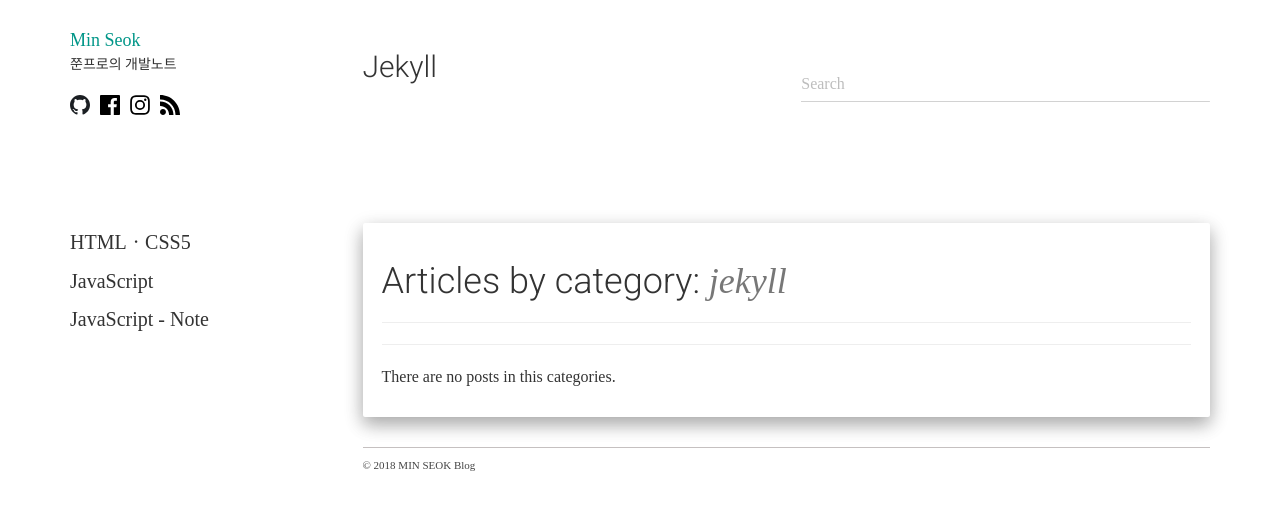
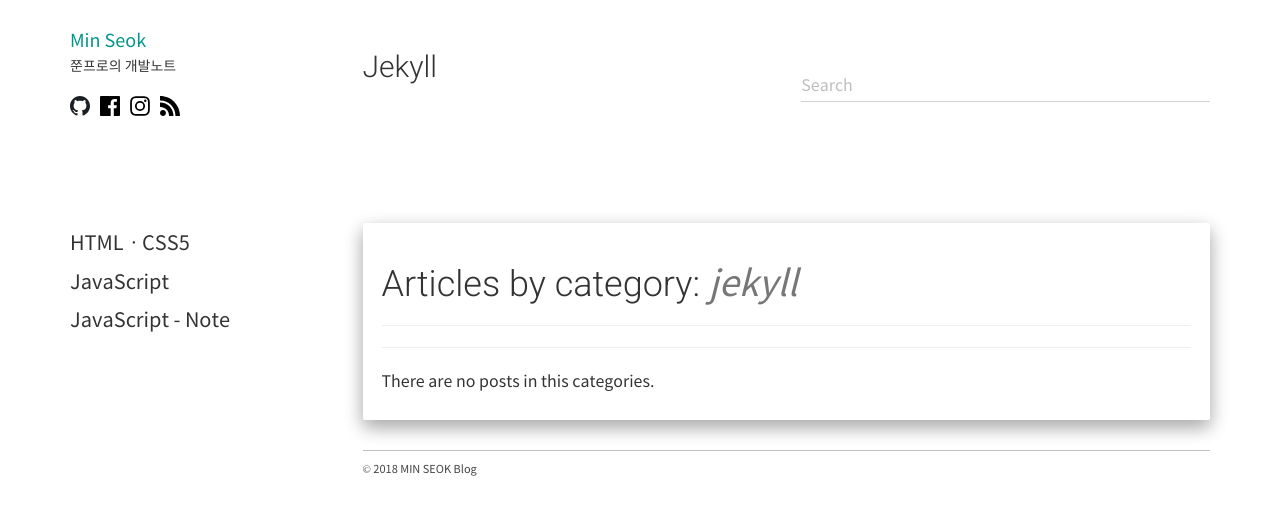
Before and after one commit to alalstjr/promote.github.io, a Jekyll site: the page built from category/jekyll.md, in a window 1280 px wide. Shown: the top 515 px of the page. Built offline with Jekyll 4.4.1, drawn with Linux system fonts in a browser that asks for light colours; nearby versions of some CDN libraries; some web fonts are replaced.

Commit message:
Update header.css

```diff
--- a/static/css/header.css
+++ b/static/css/header.css
@@ -17,9 +17,9 @@
 /*-font style-*/
 @font-face {
   font-family: 'NotoSans-Regular';
-  src: url('https://github.com/alalstjr/promote.github.io/static/font/NotoSans-Regular.eot');
-  src: url('https://github.com/alalstjr/promote.github.io/static/font/NotoSans-Regular.woff2') format('woff2'),
-       url('https://github.com/alalstjr/promote.github.io/static/font/NotoSans-Regular.eot?#iefix') format('embedded-opentype');
+  src: url('https://alalstjr.github.io/promote.github.io/static/font/NotoSans-Regular.eot');
+  src: url('https://alalstjr.github.io/promote.github.io/static/font/NotoSans-Regular.woff2') format('woff2'),
+       url('https://alalstjr.github.io/promote.github.io/static/font/NotoSans-Regular.eot?#iefix') format('embedded-opentype');
   font-weight: normal;
   font-style: normal;
 }
```
